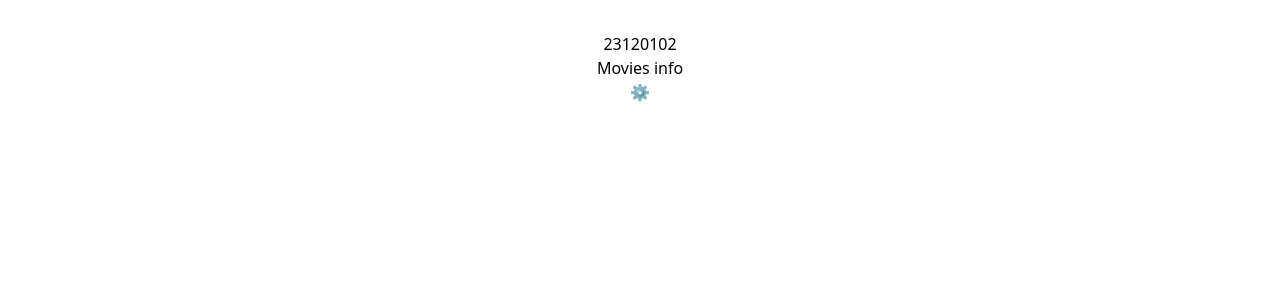
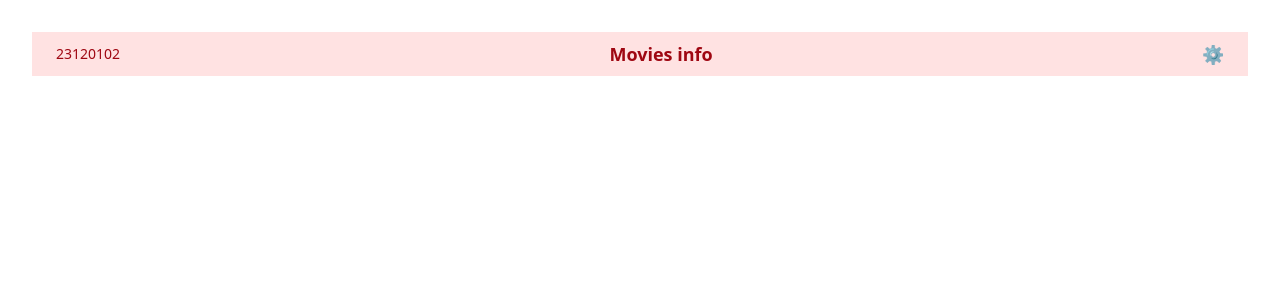
Before and after one commit to nnmt2810/btcn2, a React (Vite) app: page / in a window 1280 px wide. Shown: the top 300 px of the page. Built offline with nearby package versions, Linux system fonts and the light colour scheme.

Commit message:
thêm CSS cho header component

```diff
--- a/src/components/Header.jsx
+++ b/src/components/Header.jsx
@@ -1,14 +1,14 @@
 const Header = () => {
   return (
-    <header >
-      <div>
-          <p>23120102</p>
+    <header className="bg-red-100">
+      <div className="mx-auto flex max-w-[1200px] items-center justify-between px-4 py-2 text-red-800">
+          <p className="text-sm font-medium">23120102</p>
 
-          <h1>
+          <h1 className="text-lg font-semibold">
             Movies info
           </h1>
 
-          <button>
+          <button className="text-lg">
             ⚙️
           </button>
       </div>
```
